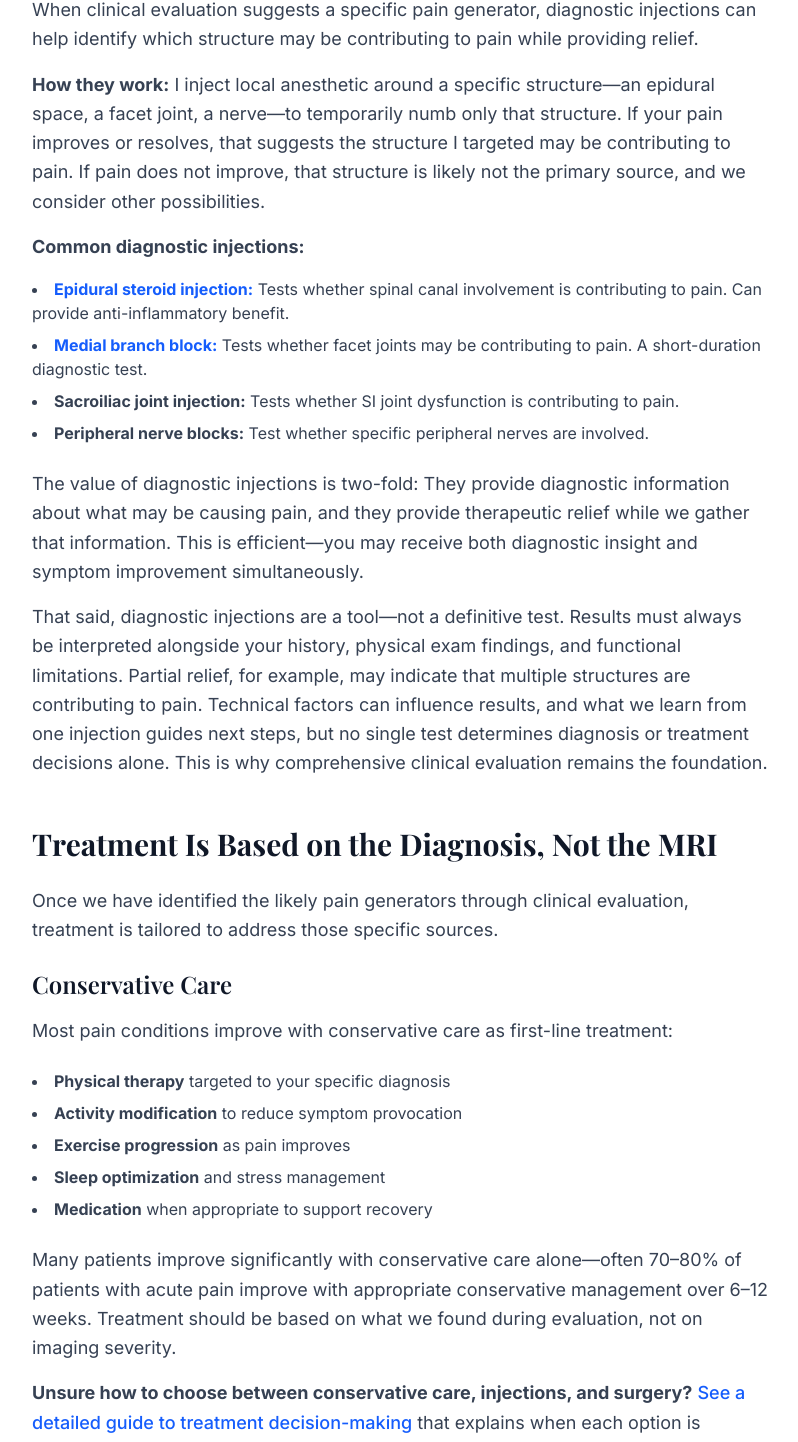
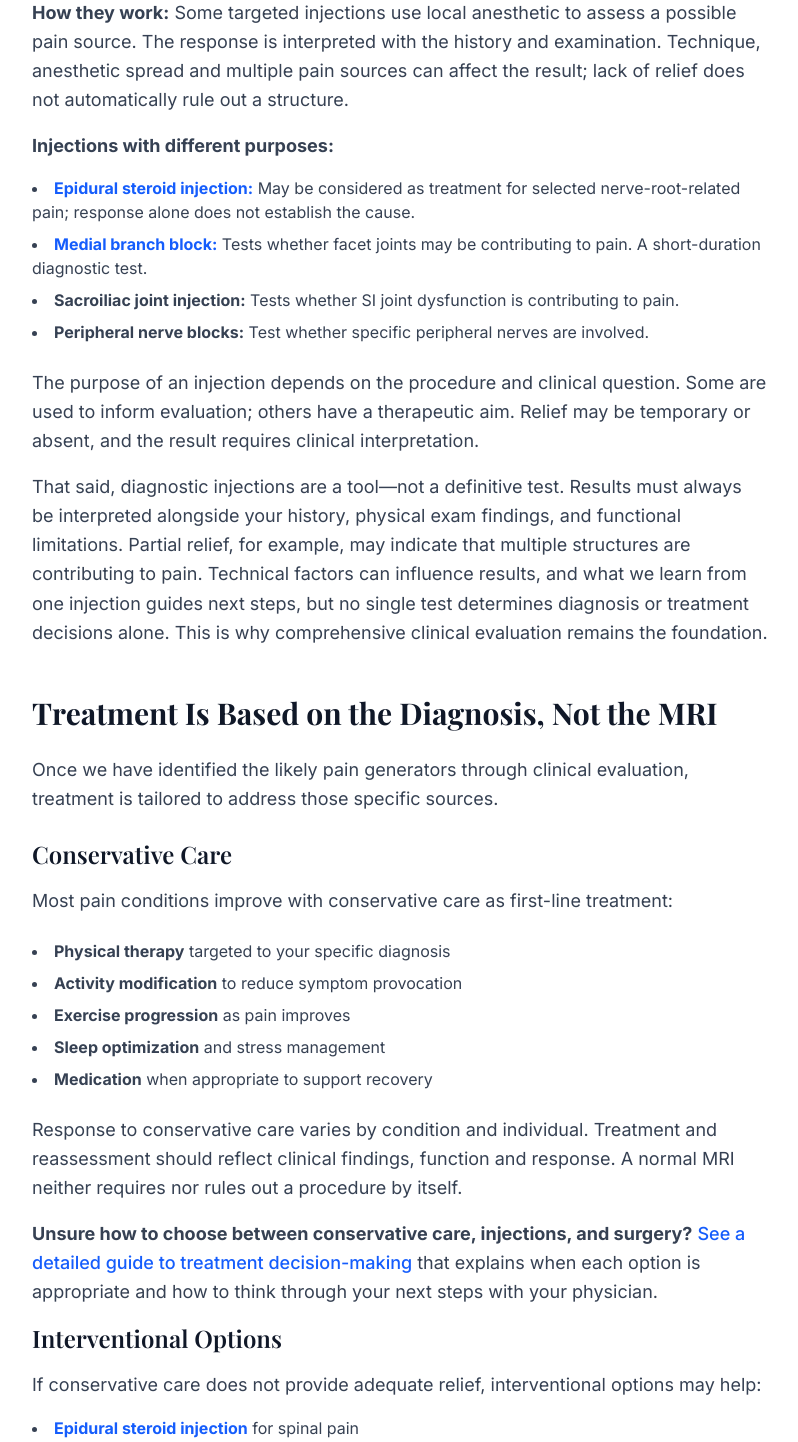
Before and after one commit to SimonDardashti/drdardashti-website, a Next.js app: page /pain-without-imaging in a window 1280 px wide. Shown: the part 3032-4474 px from the top of the page, without its empty margins (240-1038 px from the left). Built offline with nearby package versions, Linux system fonts and the light colour scheme; a web font is replaced by a local one.

Commit message:
Correct pain-without-imaging clinical example and unsupported expectations

```diff
--- a/app/pain-without-imaging/page.tsx
+++ b/app/pain-without-imaging/page.tsx
@@ -33,7 +33,7 @@ const pageSchema = {
   description: 'Comprehensive guide to understanding pain when imaging tests are normal, from board-certified pain medicine specialist Dr. Simon Dardashti.',
   image: 'https://www.drdardashti.com/headshot.webp',
   datePublished: '2026-06-16',
-  dateModified: '2026-06-16',
+  dateModified: '2026-10-13',
   author: {
     '@type': 'Person',
     name: 'Simon Dardashti, MD',
@@ -68,7 +68,7 @@ const pageSchema = {
         name: 'Will physical therapy help if my imaging is normal?',
         acceptedAnswer: {
           '@type': 'Answer',
-          text: 'Yes, often significantly. Physical therapy can be particularly effective for pain involving muscle dysfunction, movement patterns, and nervous system sensitivity. The key is that your therapist understands the specific type of pain you have. If your pain involves myofascial sources or movement dysfunction, targeted exercise and manual therapy frequently provide substantial relief. Most patients who engage in appropriate physical therapy see meaningful improvement within 6–12 weeks when the diagnosis is accurate.',
+          text: "Response to physical therapy depends on the condition, goals and individual plan. Your therapist should reassess symptoms and function and adjust the program; no percentage of improvement or fixed recovery time is guaranteed.",
         },
       },
       {
@@ -76,7 +76,7 @@ const pageSchema = {
         name: 'Can injections help if imaging is normal?',
         acceptedAnswer: {
           '@type': 'Answer',
-          text: 'Yes. Diagnostic and therapeutic injections are often valuable when imaging is normal because they help identify the specific pain source. An epidural injection can test whether spinal structures are involved. A medial branch block can determine if facet joints are contributing. If pain improves after an injection targeting a specific structure, that provides both diagnostic information and therapeutic relief. Success depends on accurate diagnosis of which structure may be contributing to pain.',
+          text: "Injections have different purposes. A medial branch block may help assess a facet-joint contribution, while an epidural steroid injection may be considered as treatment in selected cases. The response does not establish the cause of pain by itself or guarantee lasting benefit.",
         },
       },
       {
@@ -92,7 +92,7 @@ const pageSchema = {
         name: 'Can nerve pain exist without MRI findings?',
         acceptedAnswer: {
           '@type': 'Answer',
-          text: 'Absolutely. Nerves can be irritated, inflamed, or partially damaged in ways that do not show on standard MRI. A nerve can fire abnormally and cause pain (shooting, burning, radiating sensation) without obvious compression visible on imaging. Physical exam findings, symptom patterns, and response to diagnostic nerve blocks can confirm nerve involvement even when imaging appears normal. This is one of the most common reasons for normal imaging with significant pain.',
+          text: 'Absolutely. Nerves can be irritated, inflamed, or partially damaged in ways that do not show on standard MRI. A nerve can fire abnormally and cause pain (shooting, burning, radiating sensation) without obvious compression visible on imaging. Physical exam findings, symptom patterns, and response to diagnostic nerve blocks can help assess possible nerve involvement even when imaging appears normal. This is one of the most common reasons for normal imaging with significant pain.',
         },
       },
       {
@@ -238,7 +238,7 @@ export default function PainWithoutImaging() {
 
           <div className="bg-gray-50 border-l-4 border-blue-500 p-6 mb-6">
             <p className="text-gray-800 mb-4">
-              <strong>Clinical Example:</strong> A 52-year-old with arm pain, normal cervical MRI, but positive Spurling test and weakness in thumb abduction (C6 nerve distribution). Clinical findings strongly suggest C6 nerve involvement. We start with conservative care targeting that specific nerve—specific exercises, posture modification. If that does not provide adequate relief in 4–6 weeks, a diagnostic cervical medial branch block targeting the facet joint at that level can help identify whether the facet joint is contributing to symptoms while providing potential relief. The MRI was normal, but the clinical picture provided diagnostic direction.
+              <strong>Clinical Example:</strong> A person with neck and arm pain may have symptoms that are not explained by MRI. Evaluation considers the symptom pattern, strength, sensation and reflexes. A medial branch block assesses a possible facet-joint contribution; it is not a test of nerve-root compression or a treatment for neurological weakness.
             </p>
           </div>
 
@@ -258,21 +258,21 @@ export default function PainWithoutImaging() {
           </p>
 
           <p className="text-lg leading-relaxed text-gray-700 mb-4">
-            <strong>How they work:</strong> I inject local anesthetic around a specific structure—an epidural space, a facet joint, a nerve—to temporarily numb only that structure. If your pain improves or resolves, that suggests the structure I targeted may be contributing to pain. If pain does not improve, that structure is likely not the primary source, and we consider other possibilities.
+            <strong>How they work:</strong> Some targeted injections use local anesthetic to assess a possible pain source. The response is interpreted with the history and examination. Technique, anesthetic spread and multiple pain sources can affect the result; lack of relief does not automatically rule out a structure.
           </p>
 
           <p className="text-lg leading-relaxed text-gray-700 mb-4">
-            <strong>Common diagnostic injections:</strong>
+            <strong>Injections with different purposes:</strong>
           </p>
           <ul className="list-disc list-inside mb-6 text-gray-700 space-y-2">
-            <li><strong><Link href="/procedures/epidural-steroid-injections" className="text-blue-600 hover:text-blue-800">Epidural steroid injection:</Link></strong> Tests whether spinal canal involvement is contributing to pain. Can provide anti-inflammatory benefit.</li>
+            <li><strong><Link href="/procedures/epidural-steroid-injections" className="text-blue-600 hover:text-blue-800">Epidural steroid injection:</Link></strong> May be considered as treatment for selected nerve-root-related pain; response alone does not establish the cause.</li>
             <li><strong><Link href="/procedures/facet-joint-injections-medial-branch-blocks" className="text-blue-600 hover:text-blue-800">Medial branch block:</Link></strong> Tests whether facet joints may be contributing to pain. A short-duration diagnostic test.</li>
             <li><strong>Sacroiliac joint injection:</strong> Tests whether SI joint dysfunction is contributing to pain.</li>
             <li><strong>Peripheral nerve blocks:</strong> Test whether specific peripheral nerves are involved.</li>
           </ul>
 
           <p className="text-lg leading-relaxed text-gray-700 mb-4">
-            The value of diagnostic injections is two-fold: They provide diagnostic information about what may be causing pain, and they provide therapeutic relief while we gather that information. This is efficient—you may receive both diagnostic insight and symptom improvement simultaneously.
+            The purpose of an injection depends on the procedure and clinical question. Some are used to inform evaluation; others have a therapeutic aim. Relief may be temporary or absent, and the result requires clinical interpretation.
           </p>
 
           <p className="text-lg leading-relaxed text-gray-700">
@@ -303,7 +303,7 @@ export default function PainWithoutImaging() {
           </ul>
 
           <p className="text-lg leading-relaxed text-gray-700 mb-4">
-            Many patients improve significantly with conservative care alone—often 70–80% of patients with acute pain improve with appropriate conservative management over 6–12 weeks. Treatment should be based on what we found during evaluation, not on imaging severity.
+            Response to conservative care varies by condition and individual. Treatment and reassessment should reflect clinical findings, function and response. A normal MRI neither requires nor rules out a procedure by itself.
           </p>
 
           <p className="text-lg leading-relaxed text-gray-700 mb-4">
@@ -357,7 +357,7 @@ export default function PainWithoutImaging() {
                 Will physical therapy help if my imaging is normal?
               </h3>
               <p className="text-gray-700 leading-relaxed">
-                Yes, often significantly. Physical therapy can be particularly effective for pain involving muscle dysfunction, movement patterns, and nervous system sensitivity. The key is that your therapist understands the specific type of pain you have. If your pain involves myofascial sources or movement dysfunction, targeted exercise and manual therapy frequently provide substantial relief. Most patients who engage in appropriate physical therapy see meaningful improvement within 6–12 weeks when the diagnosis is accurate.
+                Response to physical therapy depends on the condition, goals and individual plan. Your therapist should reassess symptoms and function and adjust the program; no percentage of improvement or fixed recovery time is guaranteed.
               </p>
             </div>
 
@@ -366,7 +366,7 @@ export default function PainWithoutImaging() {
                 Can injections help if imaging is normal?
               </h3>
               <p className="text-gray-700 leading-relaxed">
-                Yes. Diagnostic and therapeutic injections are often valuable when imaging is normal because they help identify the specific pain source. An epidural injection can test whether spinal structures are involved. A medial branch block can determine if facet joints are contributing. If pain improves after an injection targeting a specific structure, that provides both diagnostic information and therapeutic relief. Success depends on accurate diagnosis of which structure may be contributing to pain.
+                Injections have different purposes. A medial branch block may help assess a facet-joint contribution, while an epidural steroid injection may be considered as treatment in selected cases. The response does not establish the cause of pain by itself or guarantee lasting benefit.
               </p>
             </div>
 
@@ -384,7 +384,7 @@ export default function PainWithoutImaging() {
                 Can nerve pain exist without MRI findings?
               </h3>
               <p className="text-gray-700 leading-relaxed">
-                Absolutely. Nerves can be irritated, inflamed, or partially damaged in ways that do not show on standard MRI. A nerve can fire abnormally and cause pain—shooting, burning, radiating sensation—without obvious compression visible on imaging. Physical exam findings, symptom patterns, and response to diagnostic nerve blocks can confirm nerve involvement even when imaging appears normal. This is one of the most common reasons for normal imaging with significant pain.
+                Absolutely. Nerves can be irritated, inflamed, or partially damaged in ways that do not show on standard MRI. A nerve can fire abnormally and cause pain—shooting, burning, radiating sensation—without obvious compression visible on imaging. Physical exam findings, symptom patterns, and response to diagnostic nerve blocks can help assess possible nerve involvement even when imaging appears normal. This is one of the most common reasons for normal imaging with significant pain.
               </p>
             </div>
 
@@ -469,7 +469,9 @@ export default function PainWithoutImaging() {
           </ul>
         </section>
 
+        <section className="mb-12"><h2 className="text-2xl font-semibold mb-4">Sources for Facet-Joint Evaluation</h2><ul className="list-disc list-inside text-gray-700"><li><a className="text-blue-600 underline" href="https://pubmed.ncbi.nlm.nih.gov/34764220/">Hurley et al. Consensus practice guidelines on interventions for cervical spine (facet) joint pain (2021).</a></li><li><a className="text-blue-600 underline" href="https://pmc.ncbi.nlm.nih.gov/articles/PMC5764531/">Bartleson and Maus. Diagnostic and therapeutic spinal interventions: Facet joint interventions (2014).</a></li></ul></section>
       </article>
+
 
       {/* MEDICAL REVIEW */}
       <MedicalReviewFooter path="/pain-without-imaging" />
```
